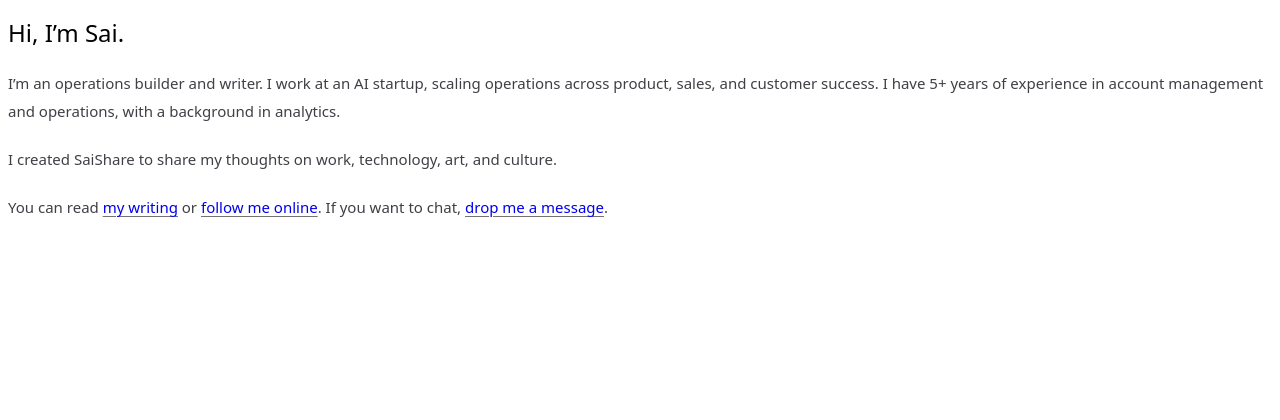
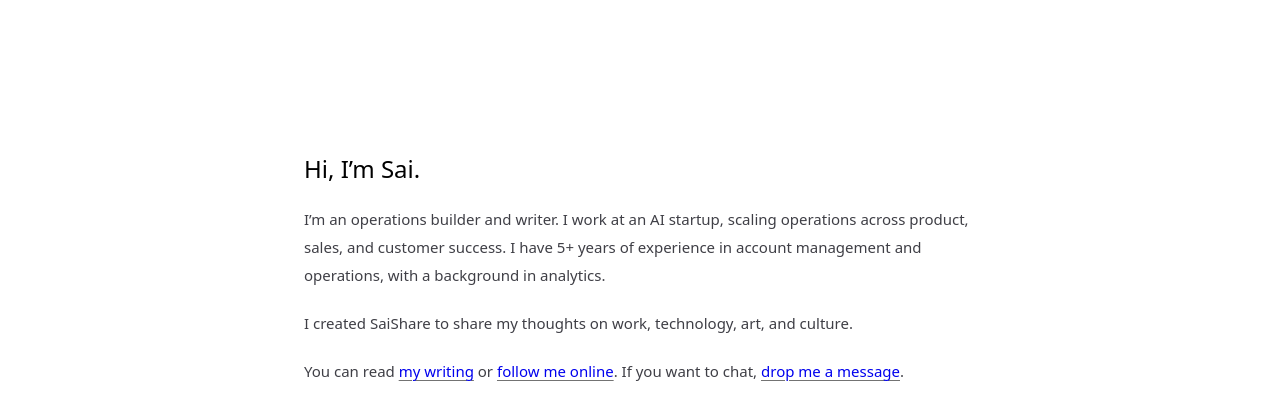
Before and after one commit to iamgittyhubby/saishare, a Next.js app: page / in a window 1280 px wide. Shown: the top 420 px of the page. Built offline with nearby package versions, Linux system fonts and the light colour scheme.

Commit message:
Match Lee layout: wrap + top spacing

```diff
--- a/app/globals.css
+++ b/app/globals.css
@@ -75,3 +75,15 @@ body {
     /* neutral-600 */
   }
 }
+
+/* Lee-style centered reading column */
+.wrap {
+  max-width: 42rem;
+  margin: 0 auto;
+  padding: 0 1.5rem;
+}
+
+/* Lee-style vertical placement */
+.page {
+  padding-top: 8rem;
+}
--- a/app/layout.tsx
+++ b/app/layout.tsx
@@ -6,17 +6,11 @@ export const metadata: Metadata = {
   description: "Writing about AI, work systems, and life.",
 };
 
-export default function RootLayout({
-  children,
-}: {
-  children: React.ReactNode;
-}) {
+export default function RootLayout({ children }: { children: React.ReactNode }) {
   return (
     <html lang="en">
-      <body className="antialiased">
-        <div className="mx-auto max-w-xl px-6">
-          {children}
-        </div>
+      <body>
+        <div className="wrap">{children}</div>
       </body>
     </html>
   );
```
